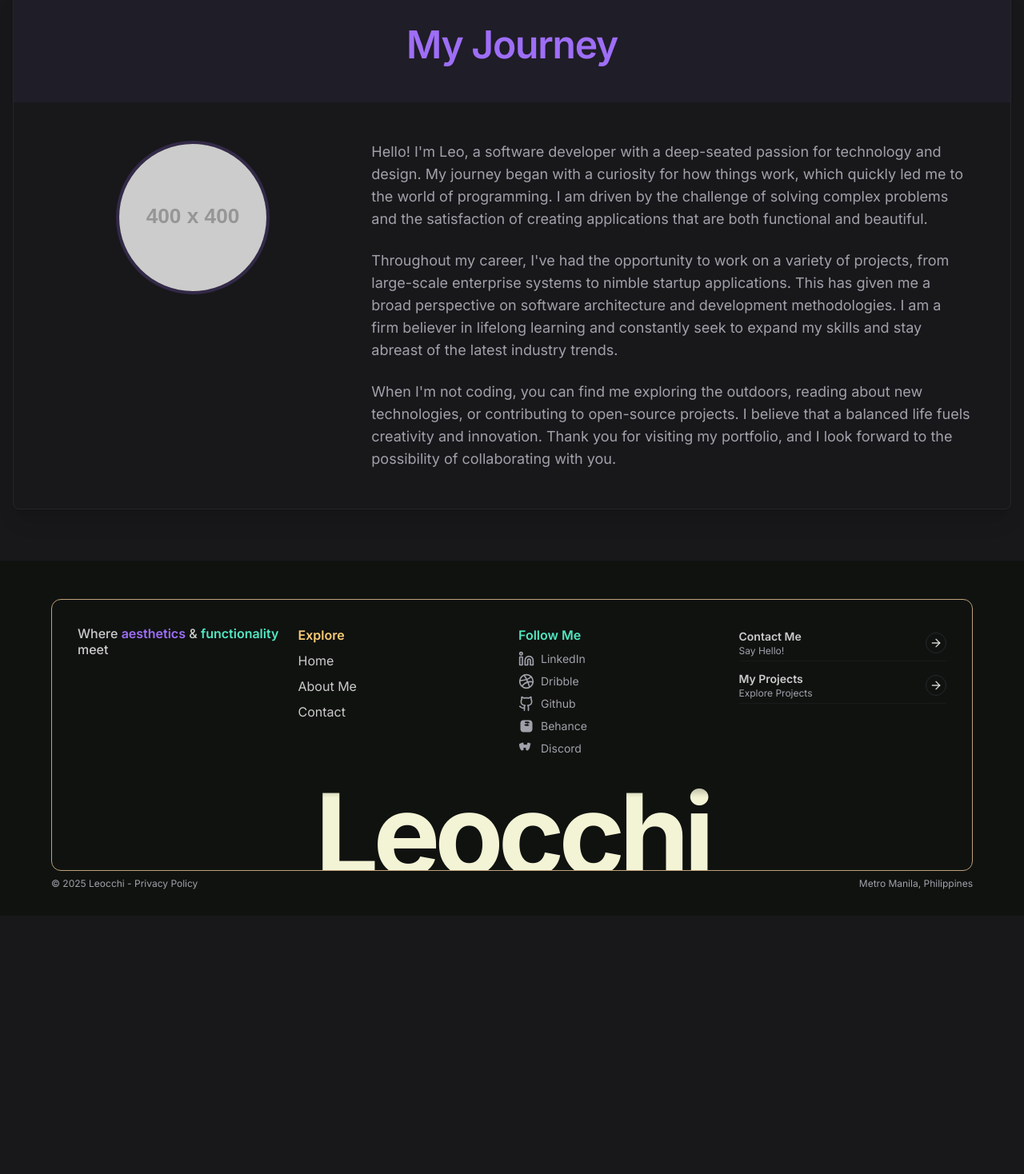
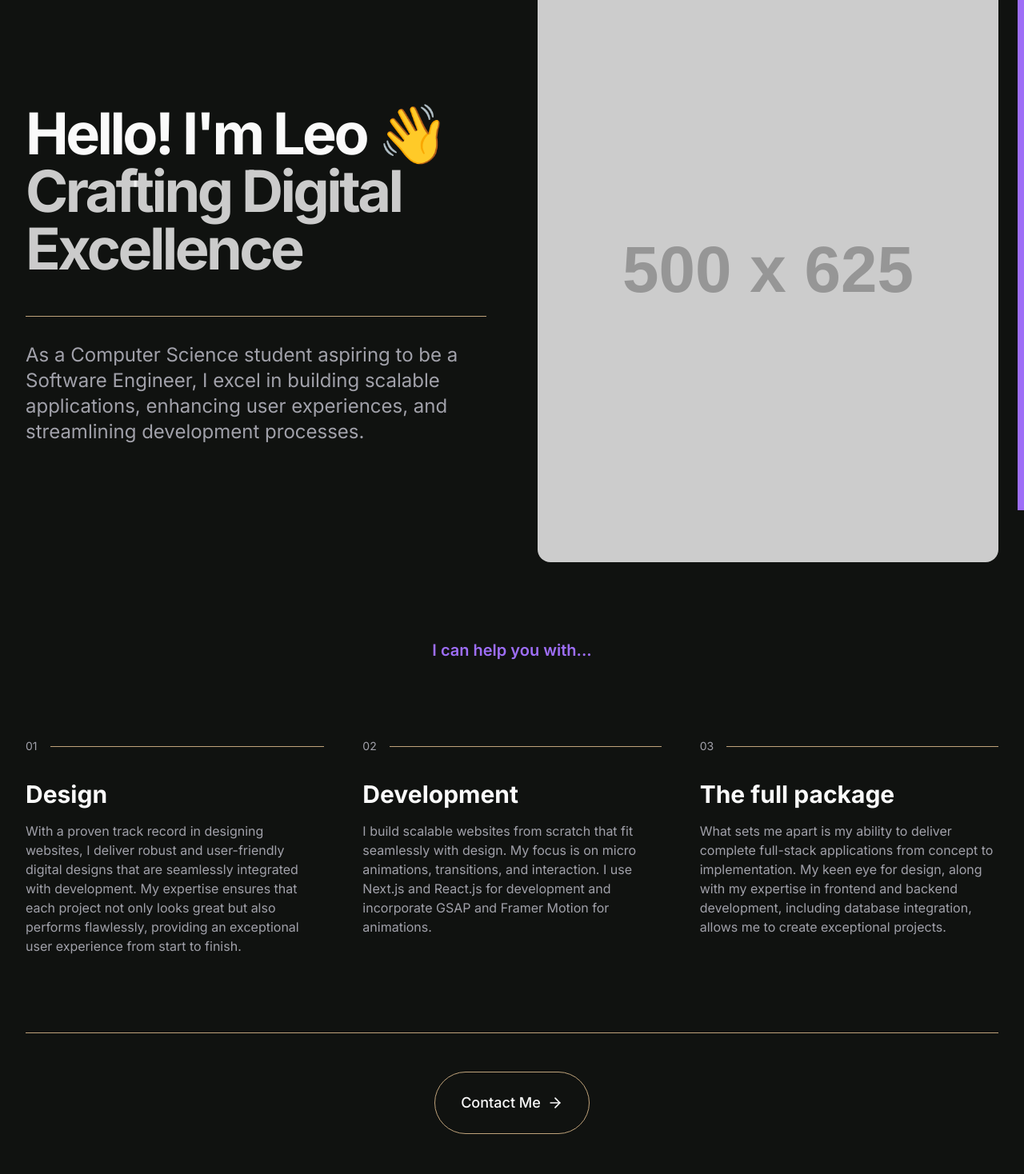
Before and after one commit to Leocch1/my-portfolio, a Next.js app: page /about in a window 1280 px wide. Shown: the part 162-1630 px from the top of the page at 80% size. Before the commit the page ends 1307 px from the top, so only its background shows below. Built offline with nearby package versions, Linux system fonts and the light colour scheme.

Commit message:
about me page

```diff
--- a/app/about/page.tsx
+++ b/app/about/page.tsx
@@ -1,53 +1,173 @@
+"use client";
+
 import Header from '@/components/layout/header';
 import Footer from '@/components/layout/footer';
-import { Card, CardContent, CardHeader, CardTitle } from '@/components/ui/card';
-import { Avatar, AvatarFallback, AvatarImage } from '@/components/ui/avatar';
-import { MotionDiv } from '@/components/motion';
+import Link from 'next/link';
+import Image from 'next/image';
+import { ArrowRight } from 'lucide-react';
+import { MotionDiv, MotionButton } from '@/components/motion';
+import { useState, useEffect, type MouseEvent } from 'react';
+
+const WavingHand = () => {
+  const [isMounted, setIsMounted] = useState(false);
+
+  useEffect(() => {
+    setIsMounted(true);
+  }, []);
+
+  if (!isMounted) {
+    return <span style={{ display: 'inline-block' }}>👋</span>;
+  }
+
+  return (
+    <MotionDiv
+      animate={{ rotate: [0, 20, -10, 20, 0] }}
+      transition={{ duration: 1.5, ease: "easeInOut", repeat: Infinity, repeatDelay: 2 }}
+      style={{ display: 'inline-block', originX: 0.7, originY: 0.7 }}
+    >
+      <span>👋</span>
+    </MotionDiv>
+  );
+};
+
+const services = [
+    {
+        number: '01',
+        title: 'Design',
+        description: 'With a proven track record in designing websites, I deliver robust and user-friendly digital designs that are seamlessly integrated with development. My expertise ensures that each project not only looks great but also performs flawlessly, providing an exceptional user experience from start to finish.',
+    },
+    {
+        number: '02',
+        title: 'Development',
+        description: 'I build scalable websites from scratch that fit seamlessly with design. My focus is on micro animations, transitions, and interaction. I use Next.js and React.js for development and incorporate GSAP and Framer Motion for animations.',
+    },
+    {
+        number: '03',
+        title: 'The full package',
+        description: 'What sets me apart is my ability to deliver complete full-stack applications from concept to implementation. My keen eye for design, along with my expertise in frontend and backend development, including database integration, allows me to create exceptional projects.',
+    },
+];
 
 export default function AboutPage() {
+  const [position, setPosition] = useState({ x: 0, y: 0 });
+
+  const handleMouseMove = (e: MouseEvent<HTMLButtonElement>) => {
+      const rect = e.currentTarget.getBoundingClientRect();
+      const x = e.clientX - rect.left - rect.width / 2;
+      const y = e.clientY - rect.top - rect.height / 2;
+      setPosition({ x: x * 0.2, y: y * 0.2 });
+  };
+
+  const handleMouseLeave = () => {
+      setPosition({ x: 0, y: 0 });
+  };
+
   return (
-    <div className="flex flex-col min-h-screen bg-background">
+    <div className="flex flex-col min-h-screen bg-[#101210] text-foreground relative">
       <Header />
-      <main className="flex-grow container mx-auto px-4 py-16">
-        <Card className="shadow-xl">
-          <CardHeader className="bg-primary/5 p-8 md:p-12">
-            <MotionDiv initial={{ opacity: 0 }} animate={{ opacity: 1 }} transition={{ duration: 0.5 }}>
-              <CardTitle className="text-4xl md:text-5xl font-headline text-primary text-center">My Journey</CardTitle>
+      <main className="flex-grow container mx-auto px-4 py-16 sm:px-6 lg:px-8">
+        <div className="grid grid-cols-1 lg:grid-cols-2 gap-16 items-center mb-24">
+          <div>
+            <MotionDiv
+              initial={{ opacity: 0, y: -20 }}
+              animate={{ opacity: 1, y: 0 }}
+              transition={{ duration: 0.5 }}
+            >
+              <h1 className="text-5xl md:text-7xl font-bold tracking-tighter">
+                Hello! I'm Leo <WavingHand />
+              </h1>
+              <h2 className="text-5xl md:text-7xl font-bold tracking-tighter text-foreground/80">
+                Crafting Digital Excellence
+              </h2>
             </MotionDiv>
-          </CardHeader>
-          <CardContent className="p-8 md:p-12">
-            <div className="grid grid-cols-1 md:grid-cols-3 gap-12 items-start">
-              <MotionDiv
-                className="flex justify-center md:col-span-1"
-                initial={{ scale: 0.8, opacity: 0 }}
-                animate={{ scale: 1, opacity: 1 }}
-                transition={{ duration: 0.5, delay: 0.2 }}
-              >
-                <Avatar className="h-48 w-48 border-4 border-primary/20">
-                  <AvatarImage src="https://placehold.co/400x400.png" alt="Leo" data-ai-hint="profile picture" />
-                  <AvatarFallback>L</AvatarFallback>
-                </Avatar>
-              </MotionDiv>
-              <MotionDiv
-                className="space-y-6 text-lg text-muted-foreground md:col-span-2"
-                initial={{ x: 50, opacity: 0 }}
-                animate={{ x: 0, opacity: 1 }}
-                transition={{ duration: 0.5, delay: 0.4 }}
-              >
-                <p>
-                  Hello! I'm Leo, a software developer with a deep-seated passion for technology and design. My journey began with a curiosity for how things work, which quickly led me to the world of programming. I am driven by the challenge of solving complex problems and the satisfaction of creating applications that are both functional and beautiful.
-                </p>
-                <p>
-                  Throughout my career, I've had the opportunity to work on a variety of projects, from large-scale enterprise systems to nimble startup applications. This has given me a broad perspective on software architecture and development methodologies. I am a firm believer in lifelong learning and constantly seek to expand my skills and stay abreast of the latest industry trends.
-                </p>
-                <p>
-                  When I'm not coding, you can find me exploring the outdoors, reading about new technologies, or contributing to open-source projects. I believe that a balanced life fuels creativity and innovation. Thank you for visiting my portfolio, and I look forward to the possibility of collaborating with you.
-                </p>
-              </MotionDiv>
+
+            <MotionDiv
+              className="mt-12 max-w-3xl"
+              initial={{ opacity: 0, y: 20 }}
+              animate={{ opacity: 1, y: 0 }}
+              transition={{ duration: 0.5, delay: 0.2 }}
+            >
+              <hr className="mb-8" style={{ borderColor: "#bfa27a" }} />
+              <p className="text-xl md:text-2xl text-muted-foreground leading-snug">
+                As a Computer Science student aspiring to be a Software Engineer, I excel in building scalable applications, enhancing user experiences, and streamlining development processes.
+              </p>
+            </MotionDiv>
+          </div>
+
+          <MotionDiv
+            className="relative w-full aspect-[4/5] rounded-2xl overflow-hidden hidden lg:block"
+            initial={{ opacity: 0, scale: 0.9, x: 50 }}
+            animate={{ opacity: 1, scale: 1, x: 0 }}
+            transition={{ duration: 0.5, delay: 0.4 }}
+          >
+            <Image
+              src="https://placehold.co/500x625.png"
+              alt="A portrait of Leo"
+              fill
+              className="object-cover"
+              data-ai-hint="portrait professional"
+            />
+          </MotionDiv>
+        </div>
+
+        <MotionDiv
+            className="text-center my-24"
+            initial={{ opacity: 0 }}
+            animate={{ opacity: 1 }}
+            transition={{ duration: 0.5, delay: 0.6 }}
+        >
+            <p className="text-xl text-primary font-semibold">I can help you with...</p>
+        </MotionDiv>
+
+        <div className="grid grid-cols-1 md:grid-cols-3 gap-x-12 gap-y-20">
+            {services.map((service, index) => (
+                <MotionDiv
+                    key={service.number}
+                    className="relative"
+                    initial={{ opacity: 0, y: 50 }}
+                    whileInView={{ opacity: 1, y: 0 }}
+                    viewport={{ once: true, amount: 0.3 }}
+                    transition={{ duration: 0.5, delay: index * 0.1 }}
+                >
+                    <div className="flex items-center gap-4 mb-4">
+                      <span className="text-sm text-muted-foreground">{service.number}</span>
+                      <hr className="w-full" style={{ borderColor: "#bfa27a" }} />
+                    </div>
+                    <div className="pt-4">
+                        <h3 className="text-3xl font-bold mb-4">{service.title}</h3>
+                        <p className="text-base text-muted-foreground">{service.description}</p>
+                    </div>
+                </MotionDiv>
+            ))}
+        </div>
+
+        <MotionDiv
+            className="mt-24"
+            initial={{ opacity: 0 }}
+            whileInView={{ opacity: 1 }}
+            viewport={{ once: true, amount: 0.5 }}
+            transition={{ duration: 0.5, delay: 0.2 }}
+        >
+            <hr className="mb-12" style={{ borderColor: "#bfa27a" }} />
+            <div className="text-center">
+              <Link href="/contact" passHref>
+                  <MotionButton
+                    className="btn-fill-animation rounded-full px-8 py-6 text-lg font-medium border-[#bfa27a]"
+                    onMouseMove={handleMouseMove}
+                    onMouseLeave={handleMouseLeave}
+                    animate={{ x: position.x, y: position.y }}
+                    transition={{ type: 'spring', stiffness: 400, damping: 10, mass: 0.5 }}
+                  >
+                    <span className="btn-content">
+                        Contact Me
+                        <ArrowRight className="ml-2 h-5 w-5" />
+                    </span>
+                  </MotionButton>
+              </Link>
             </div>
-          </CardContent>
-        </Card>
+        </MotionDiv>
       </main>
+      <div className="fixed top-0 right-0 h-full w-2 bg-primary z-10 hidden sm:block" />
       <Footer />
     </div>
   );
```
